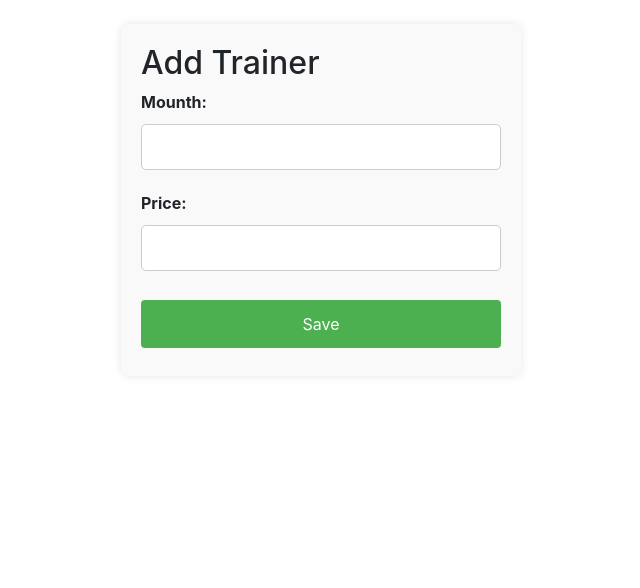
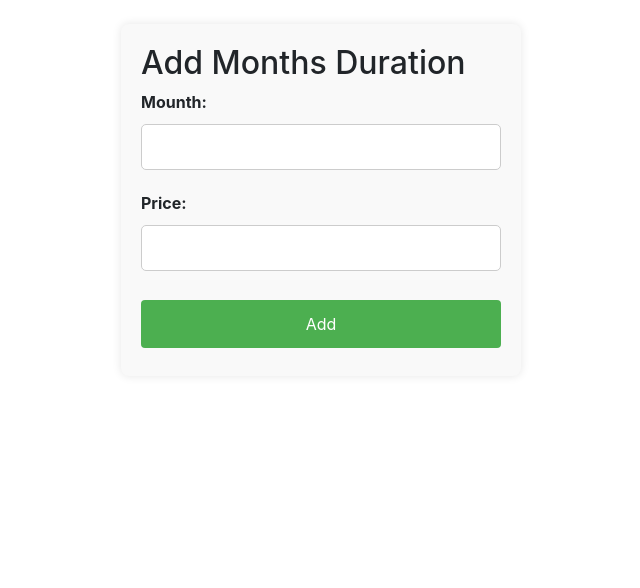
Before and after one commit to SamirAlizada/Fitness, a Django app: page /add-monthprice in a window 1280 px wide. Shown: the part 56-644 px from the top of the page, without its empty margins (319-959 px from the left). Run offline with Django 4.2, Linux system fonts and the light colour scheme; some libraries are stand-ins or nearby versions.

Commit message:
urls update

```diff
--- a/fitness/urls.py
+++ b/fitness/urls.py
@@ -2,12 +2,12 @@ from django.urls import path
 from .views import *
 
 urlpatterns = [
-    path('', add_student, name='add_student'),
+    path('add-student', add_student, name='add_student'),
     path('add-trainer', add_trainer, name='add_trainer'),
     path('add-monthprice', add_monthlypricing, name='add_monthlypricing'),
 
     path('trainer-list/', trainer_list, name='trainer_list'),
-    path('student-list/', student_list, name='student_list'),
+    path('', student_list, name='student_list'),
     path('bar-list/', bar_list, name='bar_list'),
 
 ]
--- a/templates/add_monthlypricing.html
+++ b/templates/add_monthlypricing.html
@@ -45,7 +45,7 @@
 
 <br>
 <form method="post">
-    <h2>Add Trainer</h2>
+    <h2>Add Months Duration</h2>
     {% csrf_token %}
     <div class="form-group">
         <label for="id_full_name">Mounth:</label>
@@ -55,6 +55,6 @@
         <label for="id_registration_date">Price:</label>
         {{ form.price }}
     </div>
-    <button type="submit">Save</button>
+    <button type="submit">Add</button>
 </form>
 {% endblock content %}
--- a/templates/add_student.html
+++ b/templates/add_student.html
@@ -58,6 +58,6 @@
         <label for="id_student_fee">Trainer:</label>
         {{ form.trainer }}
     </div>
-    <button type="submit">Save</button>
+    <button type="submit">Add</button>
 </form>
 {% endblock content %}
--- a/templates/add_trainer.html
+++ b/templates/add_trainer.html
@@ -63,6 +63,6 @@
         <label for="id_student_fee">Student Fee:</label>
         {{ form.student_fee }}
     </div>
-    <button type="submit">Save</button>
+    <button type="submit">Add</button>
 </form>
 {% endblock content %}
```
Also changed, not shown: db.sqlite3.
